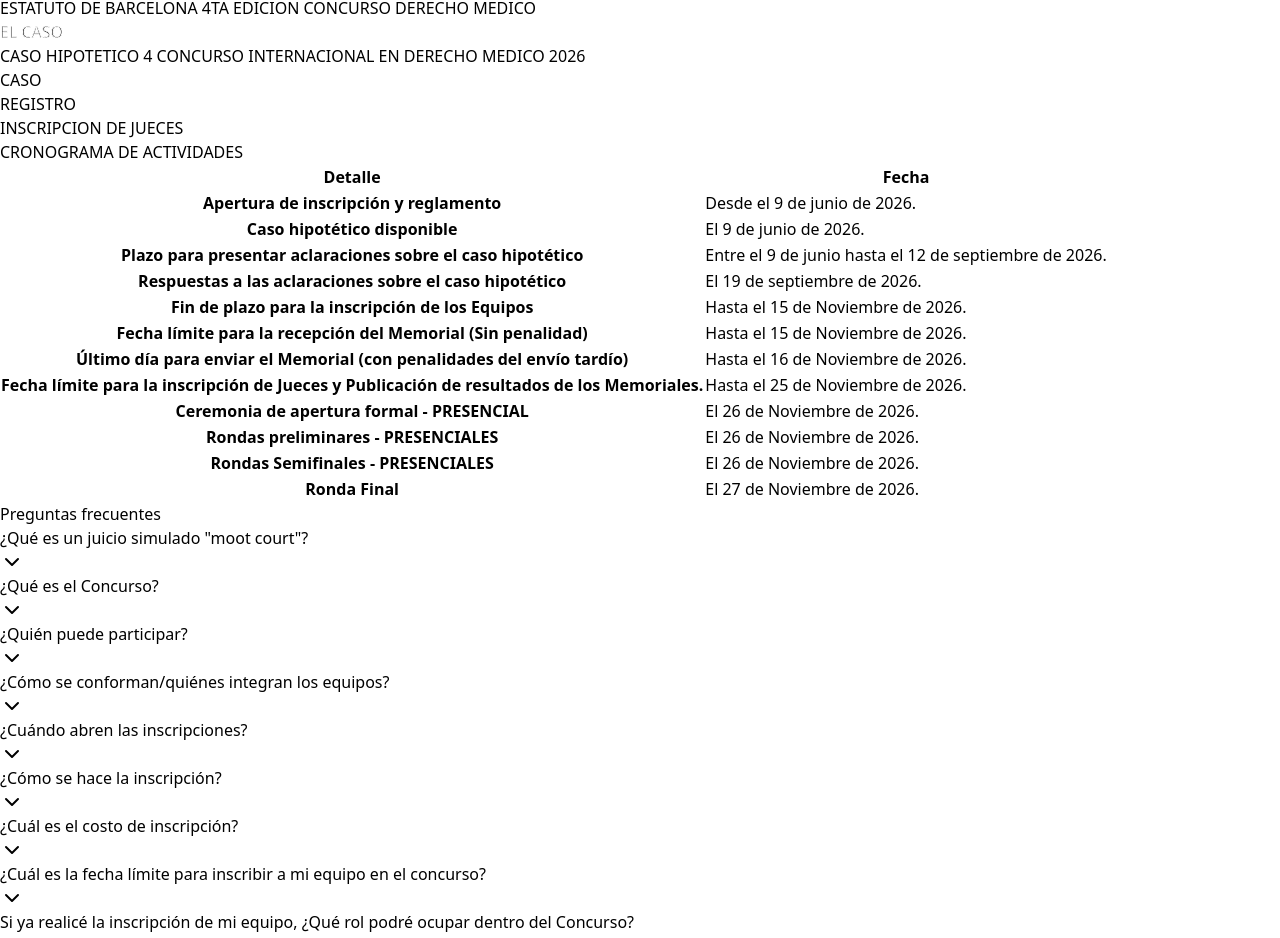
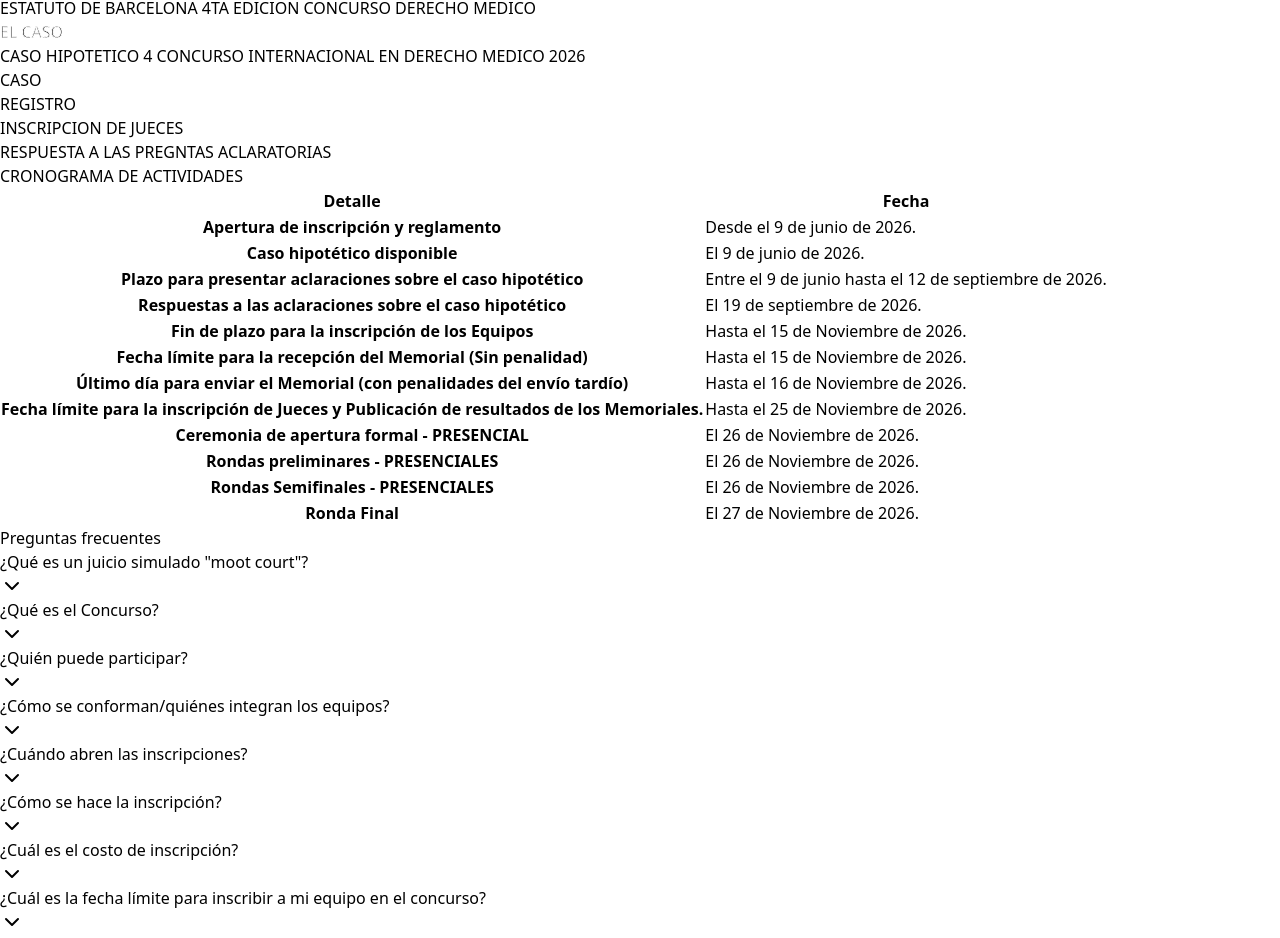
Before and after one commit to Odga95/concurso-internacional-ddhh, a React (Vite) app: page / in a window 1280 px wide. Shown: the part 1538-2476 px from the top of the page. Built offline with nearby package versions, Linux system fonts and the light colour scheme.

Commit message:
Respuestas aclaratorias

```diff
--- a/src/components/homePage/sectionDocument.jsx
+++ b/src/components/homePage/sectionDocument.jsx
@@ -2,7 +2,7 @@ import React, { useEffect } from 'react'
 import Aos from 'aos';
 import 'aos/dist/aos.css'
 import caso2 from '../../assets/docs/CASO_IV_CONCURSO_INTERNACIONAL_DERECHO_MEDICO,_BIOETICA_Y_BIODERECHO.pdf'
-// import respuestasAclaratorias from '../../assets/docs/RESPUESTA_A_LAS_PREGUNTAS_ACLARATORIAS_3_CONCURSO_INTERNACIONAL_EN_DERECHO_MEDICO.pdf'
+import respuestasAclaratorias from '../../assets/docs/RESPUESTA_A_LAS_PREGUNTAS_ACLARATORIAS_4_CONCURSO_INTERNACIONAL_EN_DERECHO_MEDICO.pdf'
 import imageBackgrodund from '../../assets/img/bg-imagen.png'
 
 const SectionDocument = () => {
@@ -76,7 +76,7 @@ const SectionDocument = () => {
                         INSCRIPCION DE JUECES
                     </a>
                     <br />
-                    {/* <a
+                    <a
                         data-aos="zoom-in"
                         data-aos-duration="1000"
                         href={respuestasAclaratorias}
@@ -84,7 +84,7 @@ const SectionDocument = () => {
                         className="inline-flex h-10 items-center justify-center rounded-md bg-cyan-500 px-8 text-sm font-bold text-white shadow transition-colors hover:bg-cyan-300 focus-visible:outline-none focus-visible:ring-1 focus-visible:ring-gray-950 disabled:pointer-events-none disabled:opacity-50 border-white border"
                     >
                         RESPUESTA A LAS PREGNTAS ACLARATORIAS
-                    </a> */}
+                    </a>
                 </div>
             </div>
         </section>
```
Also changed, not shown: 1 other file (tests, documents, lock files or other folders).
